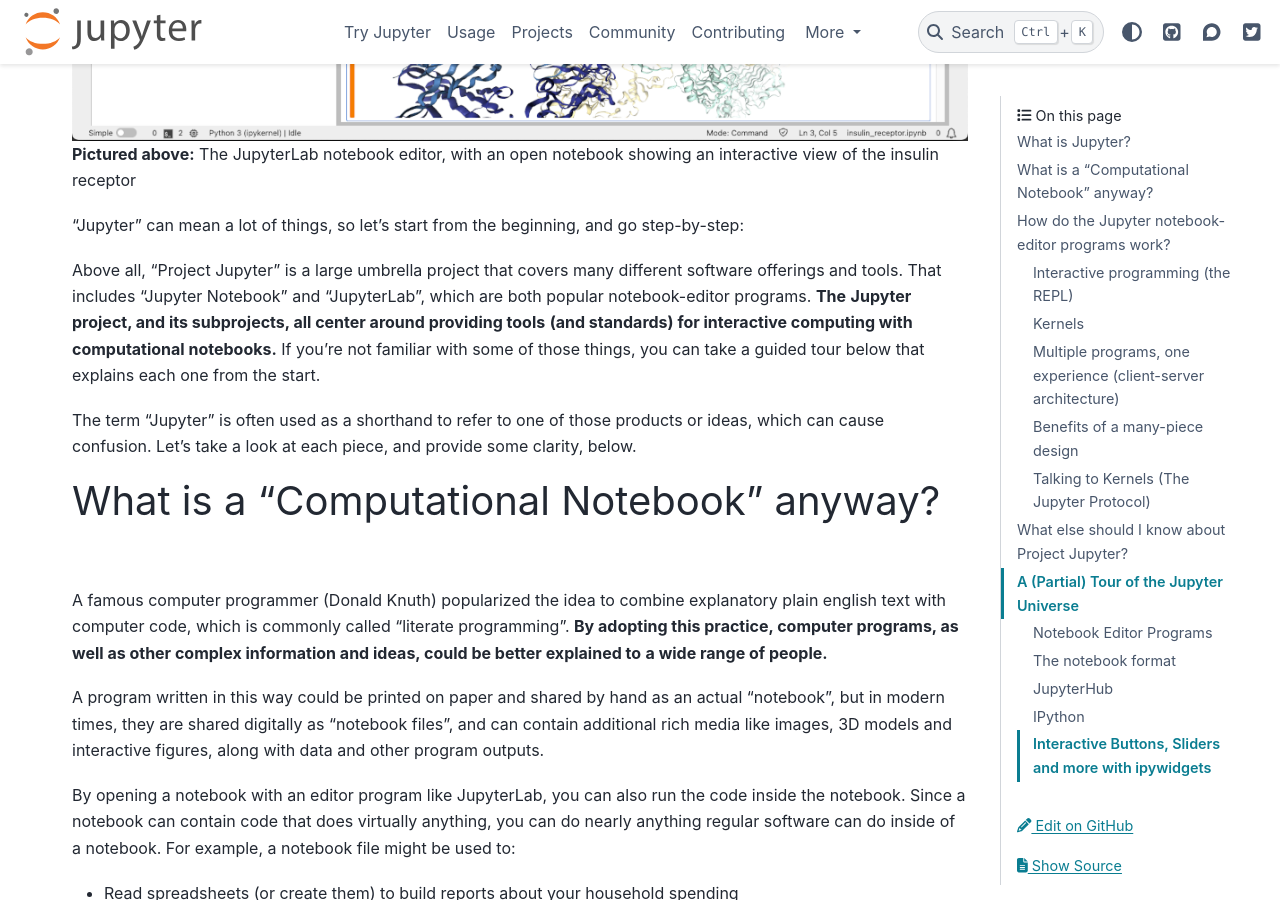
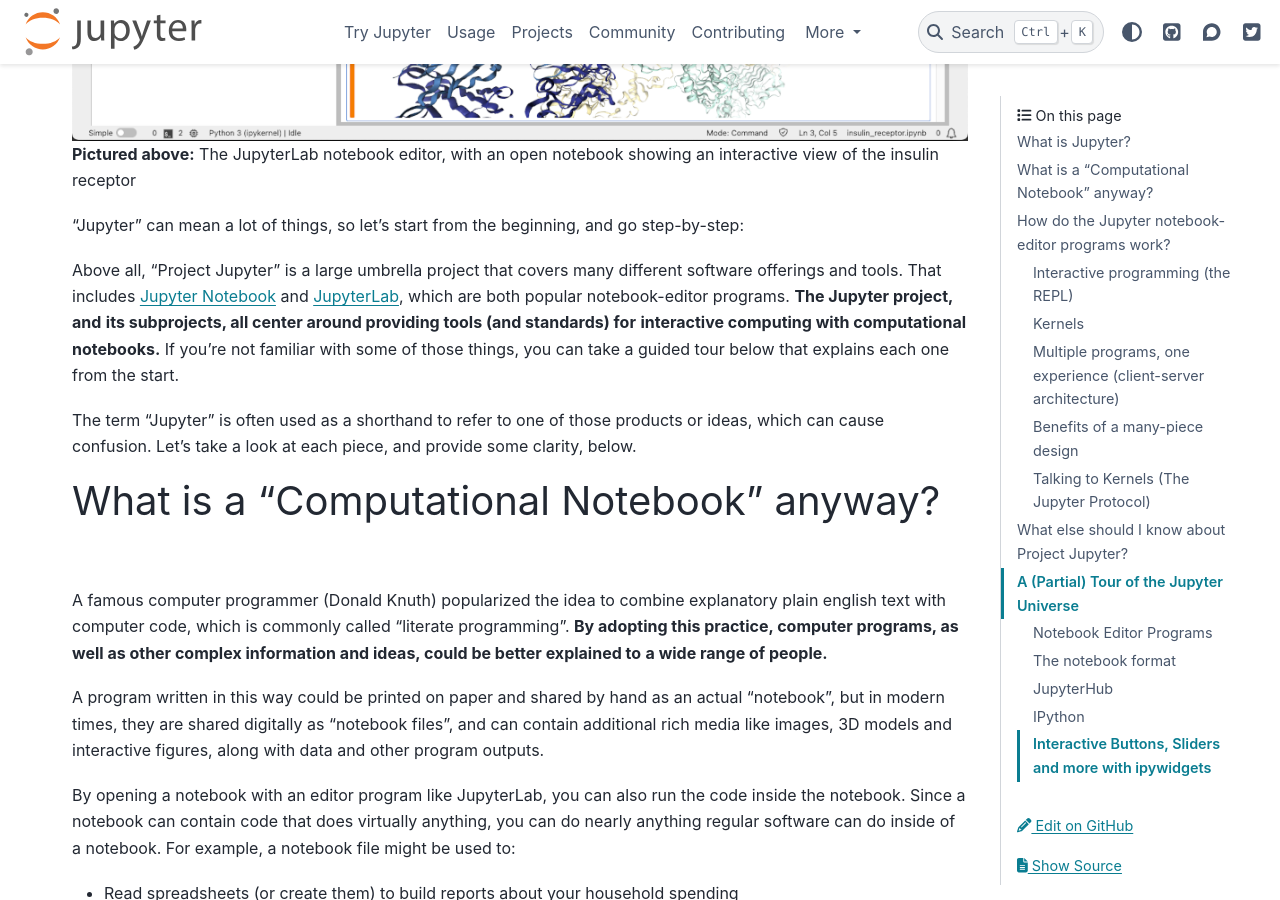
Before and after one commit to jupyter/jupyter, a Sphinx documentation site: the page built from docs/source/what_is_jupyter.md, in a window 1280 px wide and 900 px high, scrolled down 395 px. Built offline with Sphinx 7.4.7 and the PyData theme 0.15.4, drawn with Linux system fonts in a browser that asks for light colours; pages that are not in the unit, such as notebooks, are missing from menus; some of the changed lines change nothing that is shown.

Commit message:
Revise opening with links.

```diff
--- a/docs/source/what_is_jupyter.md
+++ b/docs/source/what_is_jupyter.md
@@ -8,12 +8,13 @@
 go step-by-step:
 
 Above all, "Project Jupyter" is a large umbrella project that covers
-many different software offerings and tools. That includes "Jupyter Notebook"
-and "JupyterLab", which are both popular notebook-editor programs. **The**
-**Jupyter project, and its subprojects, all center around providing tools**
-**(and standards) for interactive computing with computational notebooks.**
-If you're not familiar with some of those things, you can take a guided tour
-below that explains each one from the start.
+many different software offerings and tools. That includes [Jupyter Notebook](https://jupyter-notebook.readthedocs.io/en/latest/)
+and [JupyterLab](https://jupyterlab.readthedocs.io/en/latest/),
+which are both popular notebook-editor programs. **The Jupyter project, and**
+**its subprojects, all center around providing tools (and standards) for**
+**interactive computing with computational notebooks.** If you're not familiar
+with some of those things, you can take a guided tour below that explains each
+one from the start.
 
 The term "Jupyter" is often used as a shorthand to refer to one of those
 products or ideas, which can cause confusion. Let's take a look at each piece,
```
